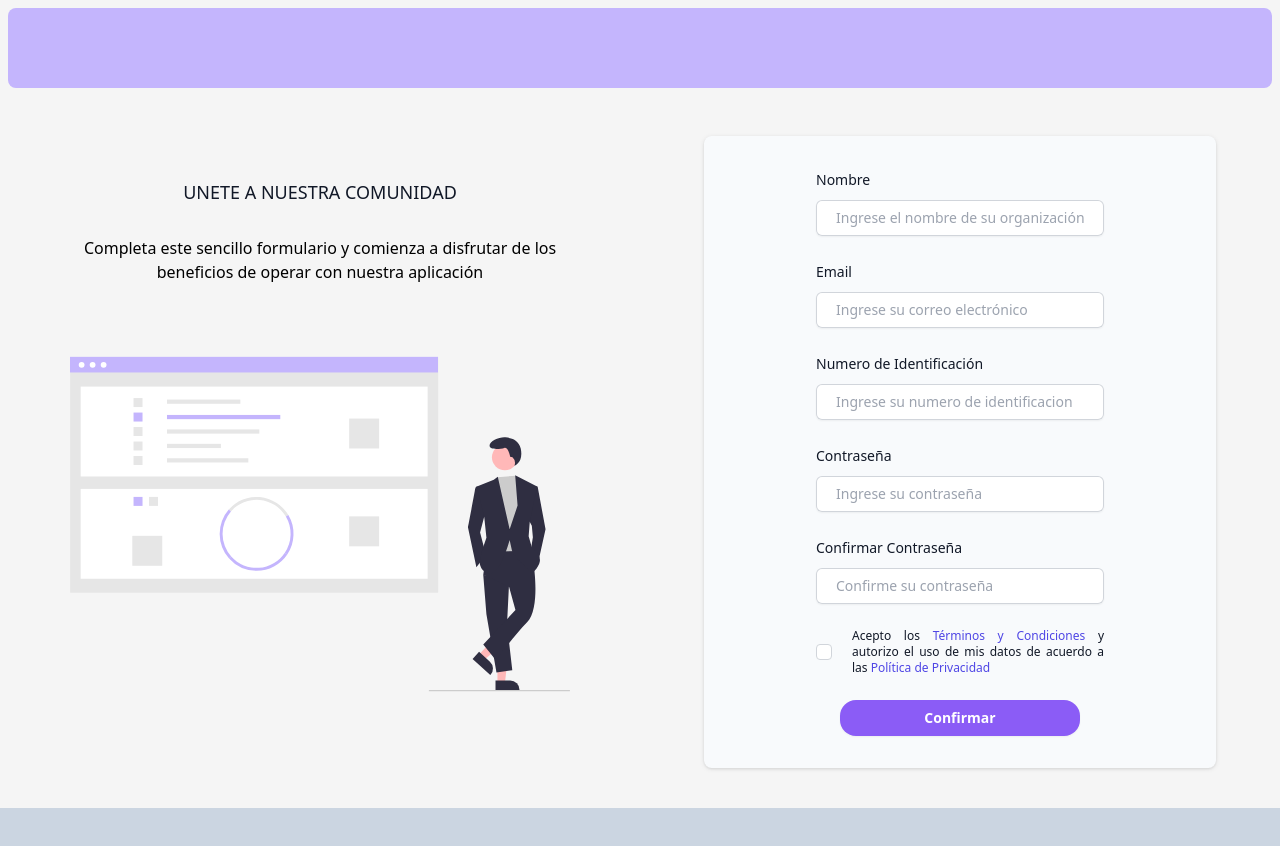
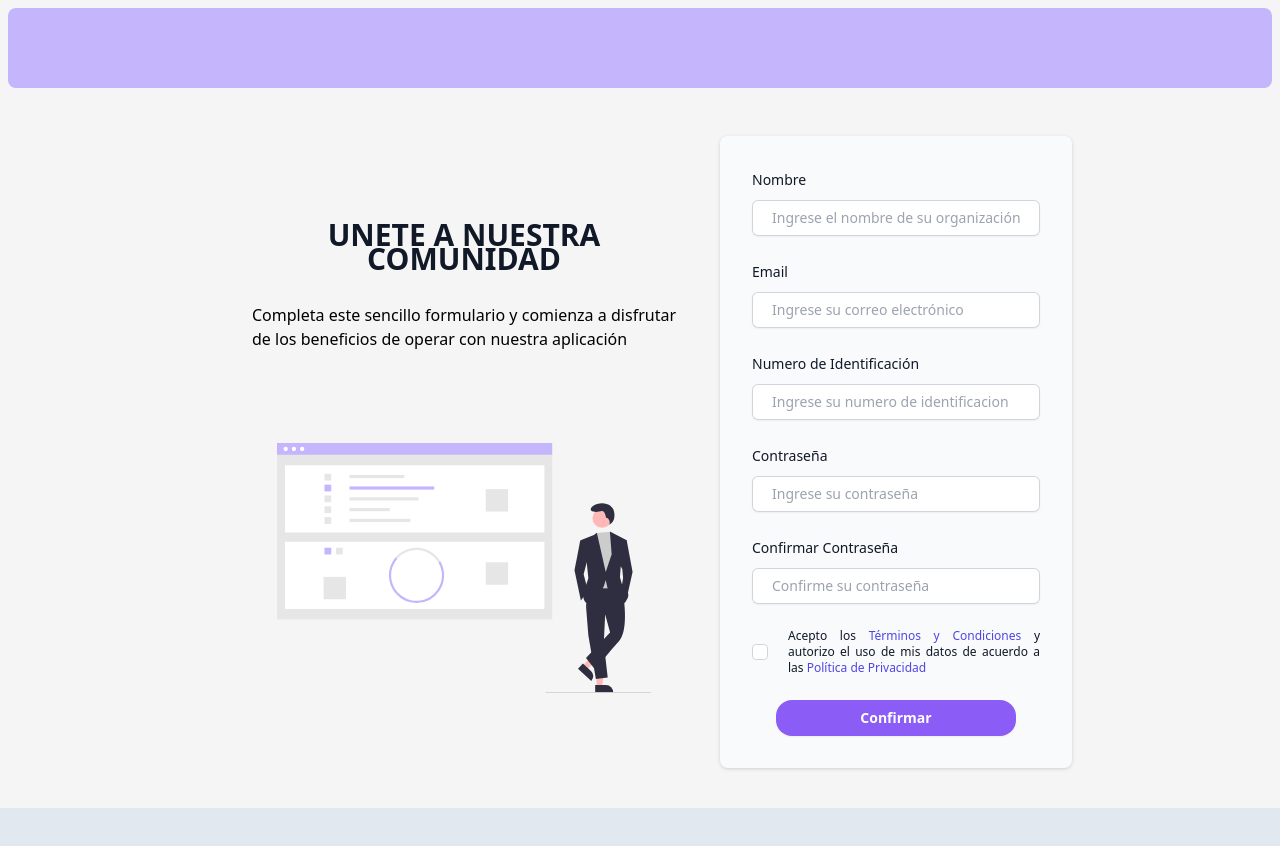
Before and after one commit to No-Country-simulation/c19-53-n-node-react, a React (Vite) app in the folder FrontEnd/: page /createaccount in a window 1280 px wide. Shown: the top 846 px of the page. Built offline with nearby package versions, Linux system fonts and the light colour scheme.

Commit message:
fixing sizes on page

```diff
--- a/FrontEnd/src/components/InputComponents/FooterExample.jsx
+++ b/FrontEnd/src/components/InputComponents/FooterExample.jsx
@@ -1,3 +1,3 @@
 export default function FooterExample() {
-  return <div className="h-32 bg-slate-300"></div>;
+  return <div className="h-32 bg-slate-200"></div>;
 }
--- a/FrontEnd/src/components/InputComponents/NavExample.jsx
+++ b/FrontEnd/src/components/InputComponents/NavExample.jsx
@@ -1,3 +1,3 @@
 export default function NavExample() {
-  return <div className="h-20 bg-violet-300 m-2 rounded-lg"></div>;
+  return <div className="h-20 bg-violet-300 m-2 rounded-lg bg-viole"></div>;
 }
--- a/FrontEnd/src/views/Registration/CreateAccount.jsx
+++ b/FrontEnd/src/views/Registration/CreateAccount.jsx
@@ -10,21 +10,26 @@ export default function CreateAccount() {
   return (
     <div>
       <NavExample />
-      <div className="flex w-auto items-center">
-        <div className="mt-10 mb-10 sm:mx-auto sm:w-full sm:max-w-lg  flex flex-col gap-10 items-center">
-          <div className="flex flex-col items-center justify-center text-center gap-8">
-            <h1 className="text-lg font-medium leading-6 text-gray-900">
+      <div className="flex justify-center ">
+        <div className="flex  items-center flex-wrap sm:justify-center ms:">
+          <div className=" sm:max-w-lg  flex flex-col gap-6 items-center p-8 ">
+            <div className="flex flex-col  justify-center gap-20">
+              <div className="flex flex-col gap-8 p-3">
+                <h1 className="text-3xl font-bold leading-6 text-gray-900 text-center">
                   UNETE A NUESTRA COMUNIDAD
                 </h1>
-            <p>
-              Completa este sencillo formulario y comienza a disfrutar de los
-              beneficios de operar con nuestra aplicación
+                <p className=" text-justify ">
+                  Completa este sencillo formulario y comienza a disfrutar de
+                  los beneficios de operar con nuestra aplicación
                 </p>
               </div>
-          <JoinUs width={"500"} height={"400"} />
+              <div className="flex justify-center">
+                <JoinUs height={"250"} />
+              </div>
+            </div>
           </div>
 
-        <div className="mt-10 mb-10 sm:mx-auto sm:w-full sm:max-w-lg  flex flex-col gap-6 items-center bg-slate-50 p-8 rounded-lg drop-shadow">
+          <div className="mt-10 mb-10  sm:max-w-lg flex flex-col gap-6  items-center bg-slate-50 p-8 rounded-lg drop-shadow">
             <TextInput
               name={"Nombre"}
               description={"Ingrese el nombre de su organización"}
@@ -49,6 +54,7 @@ export default function CreateAccount() {
             <ConfirmationButton name={"Confirmar"} />
           </div>
         </div>
+      </div>
       <FooterExample />
     </div>
   );
```
Lines whose indentation alone changed are shown as unchanged.
